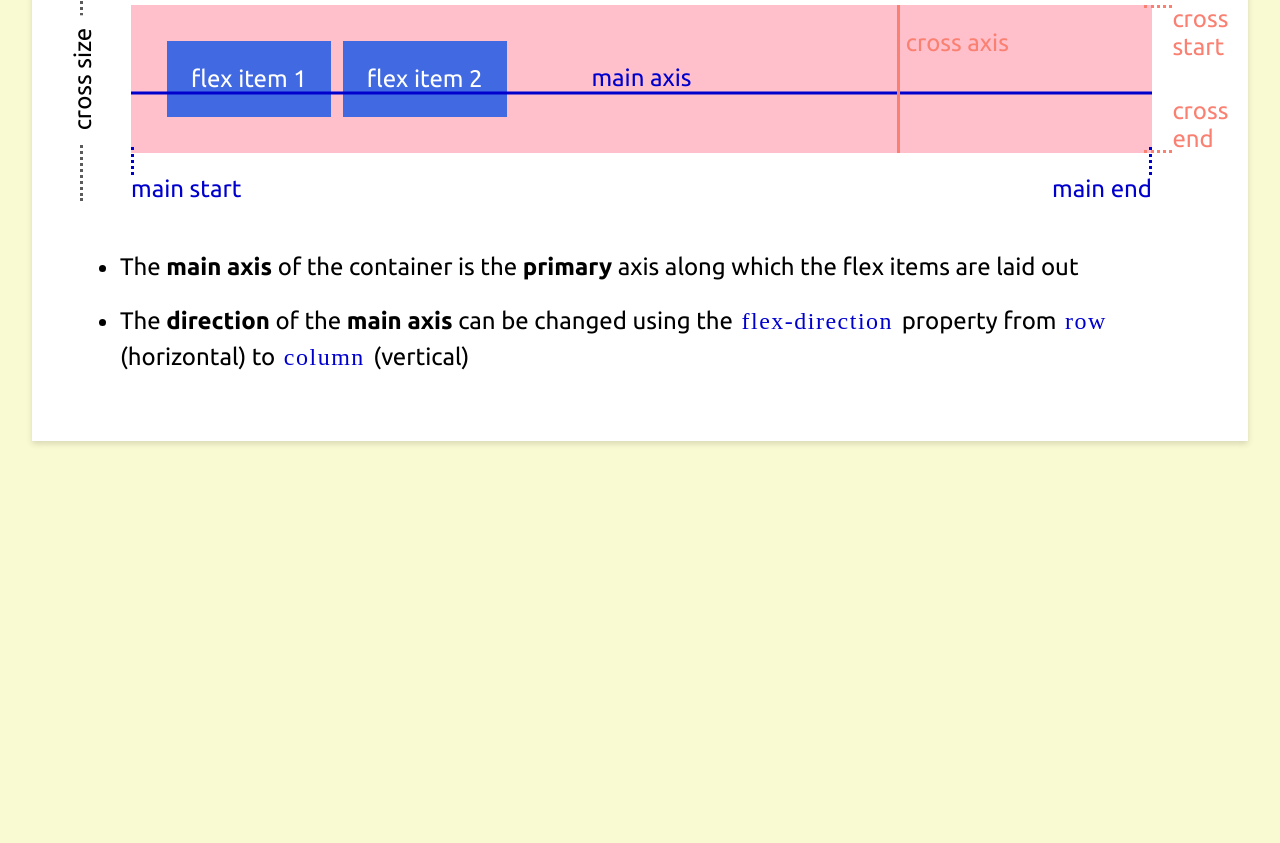
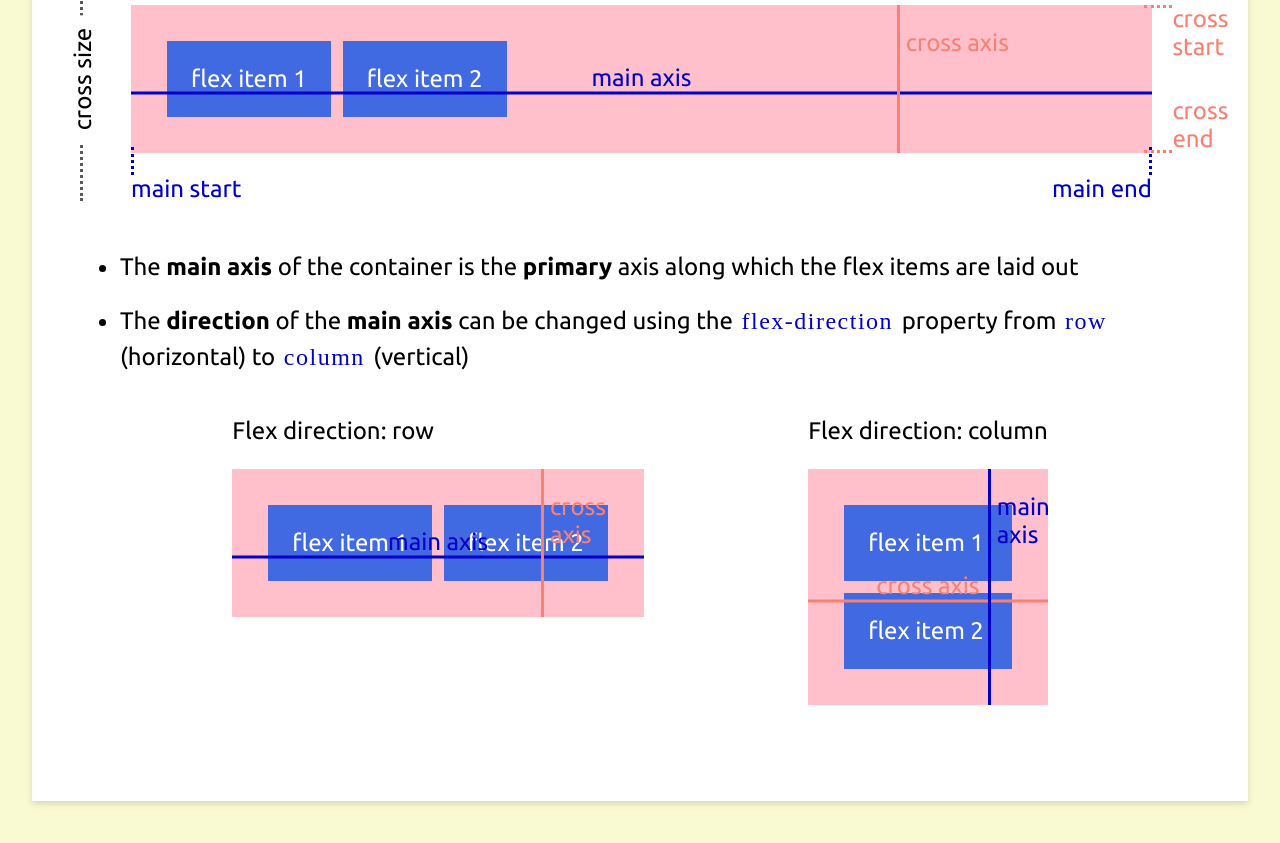
Before and after one commit to ninaanatchkova/fe-presentations, a plain HTML site: page presentations/8_flexbox/presentation_8.html in a window 1280 px wide. Shown: the part 1030-1873 px from the top of the page. Before the commit the page ends 1539 px from the top, so only its background shows below. Drawn offline with Linux system fonts and the light colour scheme.

Commit message:
flex direction overview

```diff
--- a/presentations/8_flexbox/presentation_8.html
+++ b/presentations/8_flexbox/presentation_8.html
@@ -30,7 +30,7 @@
       <div class="illustration terminology">
         <p class="text-center">The flex container</p>
         <div class="labels">
-          <div class="flex-container">
+          <div class="flex-container row">
             <div class="flex-item">flex item 1</div>
             <div class="flex-item">flex item 2</div>
             <span class="cross-start">cross start</span>
@@ -44,6 +44,22 @@
         <li>The <strong>main axis</strong> of the container is the <strong>primary</strong> axis along which the flex items are laid out</li>
         <li>The <strong>direction</strong> of the <strong>main axis</strong> can be changed using the <em>flex-direction</em> property from <em>row</em> (horizontal) to <em>column</em> (vertical)</li>
       </ul>
+      <div class="illustration flex-direction-overview">
+        <div>
+          <p>Flex direction: row</p>
+          <div class="flex-container row">
+            <div class="flex-item">flex item 1</div>
+            <div class="flex-item">flex item 2</div>
+          </div>
+        </div>
+        <div>
+          <p>Flex direction: column</p>
+          <div class="flex-container column">
+            <div class="flex-item">flex item 1</div>
+            <div class="flex-item">flex item 2</div>
+          </div>
+        </div>
+      </div>
     </section>
   </main>
 </body>
--- a/presentations/8_flexbox/styles.css
+++ b/presentations/8_flexbox/styles.css
@@ -83,14 +83,20 @@ section li {
   transform: translate(-50%, -50%) rotate(-90deg);
 }
 
-.terminology .flex-container {
+.flex-container {
   background-color: var(--illustration-color-2);
   display: flex;
   padding: 1.5rem;
   position: relative;
 }
 
-.terminology .flex-container::before {
+.flex-container.column {
+  flex-direction: column;
+}
+
+.terminology .flex-container::before,
+.flex-direction-overview .flex-container.row::before,
+.flex-direction-overview .flex-container.column::before {
   content: 'main axis';
   color: var(--primary-color);
   border-bottom: 0.125rem solid var(--primary-color);
@@ -102,7 +108,15 @@ section li {
   text-align: center;
 }
 
-.terminology .flex-container::after {
+.flex-direction-overview .flex-container.column::before {
+  content: 'cross axis' !important;
+  color: var(--secondary-color) !important;
+  border-color: var(--secondary-color) !important;
+}
+
+.terminology .flex-container::after,
+.flex-direction-overview .flex-container.row::after,
+.flex-direction-overview .flex-container.column::after {
   content: 'cross axis';
   color: var(--secondary-color);
   border-left: 0.125rem solid var(--secondary-color);
@@ -114,14 +128,24 @@ section li {
   height: 100%;
 }
 
-.terminology .flex-item {
+.flex-direction-overview .flex-container.column::after {
+  content: 'main axis' !important;
+  color: var(--primary-color) !important;
+  border-color: var(--primary-color) !important;
+}
+
+.flex-item {
   background-color: var(--illustration-color-1);
   padding: 1rem;
   color: white;
 }
 
-.terminology .flex-item:not(:last-child) {
+.flex-container.row .flex-item:not(:last-child) {
   margin-right: 0.5rem;
+}
+
+.flex-container.column .flex-item:not(:last-child) {
+  margin-bottom: 0.5rem;
 }
 
 .terminology .main-start, .terminology .main-end {
@@ -184,6 +208,15 @@ section li {
   bottom: 0;
 }
 
+.flex-direction-overview {
+  display: flex;
+  justify-content: space-evenly;
+}
+
+.flex-direction-overview>div:not(:last-child){
+  margin-right: 0.5rem;
+}
+
 /* UTILITIES -------------------- */
 
 .text-center {
```
